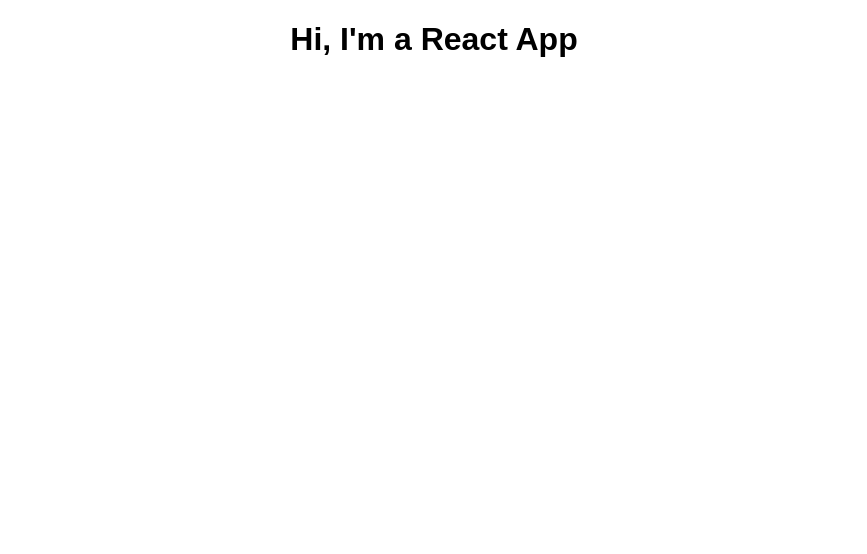
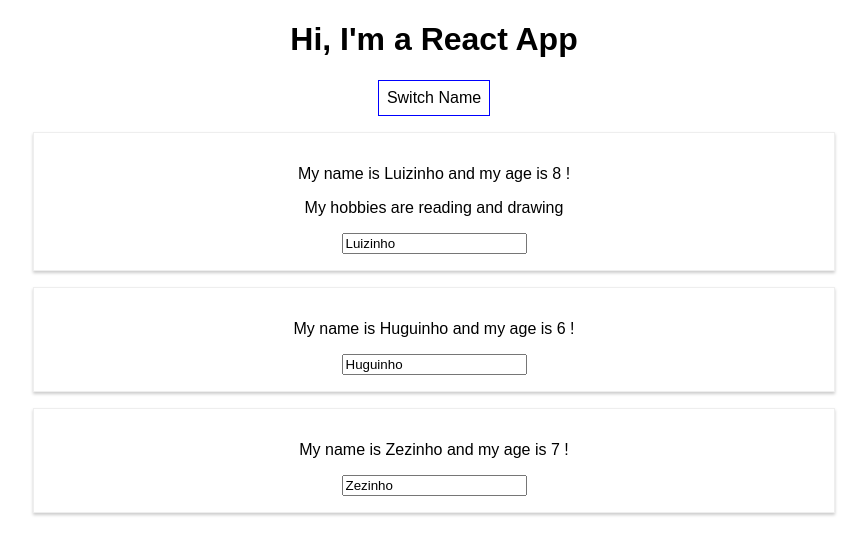
Before and after one commit to adrianomaringolo/react-course, a React (Create React App) app: page / in a window 1280 px wide. Shown: the top 554 px of the page, without its empty margins (206-1073 px from the left). Built offline with nearby package versions, Linux system fonts and the light colour scheme.

Commit message:
React component, state and event binding

```diff
--- a/src/App.js
+++ b/src/App.js
@@ -1,13 +1,66 @@
 import React, { Component } from 'react';
 import './App.css';
+import Person from './Person/Person';
+
+// start the name with Capital letter so React will understand it as a custom component, not a html tag
 
 class App extends Component {
+  state = {
+    persons: [
+      { name: "Luizinho", age: 8 },
+      { name: "Huguinho", age: 6 },
+      { name: "Zezinho", age: 7 }
+    ]
+  }
+
+  switchNameHandler = (newName) => {
+    this.setState({ persons: [
+      { name: newName, age: 8 },
+      { name: "Huguinho", age: 6 },
+      { name: "Zezinho", age: 10 }
+    ]});
+  }
+
+  nameChangedHandler = (event) => {
+    this.setState({ persons: [
+      { name: "Luizinho", age: 8 },
+      { name: event.target.value, age: 6 },
+      { name: "Zezinho", age: 10 }
+    ]});
+  }
+
   render() {
+    // inline style
+    const style = {
+      backgroundColor: 'white',
+      font: 'inherit',
+      border: '1px solid blue',
+      padding: '8px',
+      cursor: 'pointer'
+    };
+
     return (
       <div className="App">
         <h1>Hi, I'm a React App</h1>
+        <button
+          style={style}
+          onClick={() => this.switchNameHandler('NOVO NOME')}>Switch Name</button>
+        <Person
+          click={this.switchNameHandler.bind(this, 'NOVO NOME!!!')}
+          name={this.state.persons[0].name}
+          age={this.state.persons[0].age}>My hobbies are reading and drawing</Person>
+        <Person
+          name={this.state.persons[1].name}
+          age={this.state.persons[1].age}
+          changed={this.nameChangedHandler}/>
+        <Person
+          name={this.state.persons[2].name}
+          age={this.state.persons[2].age}/>
       </div>
     );
+
+    /* return React.createElement('div', { className: 'App' },
+      React.createElement('h1', null, 'Hi, I\'m a React App!!')); */
   }
 }
 
--- /dev/null
+++ b/src/Person/Person.css
@@ -0,0 +1,8 @@
+.Person {
+  width: 60%;
+  margin: 16px auto;
+  border: 1px solid #eee;
+  box-shadow: 0 2px 3px #ccc;
+  padding: 16px;
+  text-align: center;
+}
--- /dev/null
+++ b/src/Person/Person.js
@@ -0,0 +1,14 @@
+import React from 'react';
+import './Person.css';
+
+const person = (props) => {
+  return (
+    <div className="Person">
+      <p onClick={ props.click }>My name is { props.name } and my age is { props.age } !</p>
+      <p>{ props.children }</p>
+      <input type="text" onChange={ props.changed } value={ props.name }/>
+    </div>
+  )
+}
+
+export default person;
```
